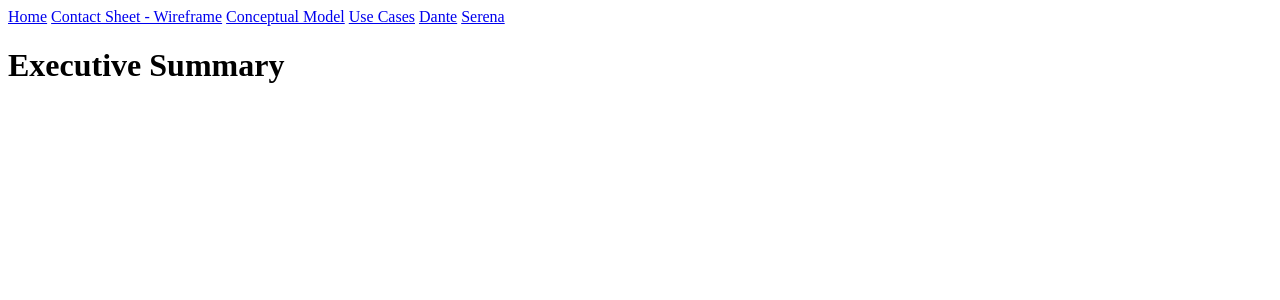
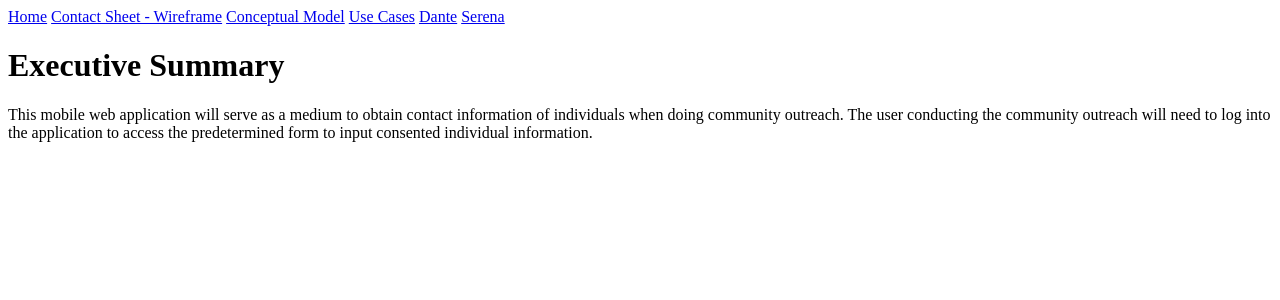
Before and after one commit to KDAtkins/contact-sheet, a PHP site: page / in a window 1280 px wide. Shown: the top 300 px of the page. Run offline with PHP 8.4, Linux system fonts and the light colour scheme.

Commit message:
added content for executive summary

```diff
--- a/epic/index.php
+++ b/epic/index.php
@@ -20,10 +20,10 @@
 		</header>
 		<main>
 			<h1>Executive Summary</h1>
-			<p></p>
+			<p>This mobile web application will serve as a medium to obtain contact information of individuals when doing community outreach. The user conducting the community outreach will need to log into the application to access the predetermined form to input consented individual information.</p>
 		</main>
 	</body>
-	<footer>
-
-	</footer>
+<!--	<footer>-->
+<!---->
+<!--	</footer>-->
 </html>
```
